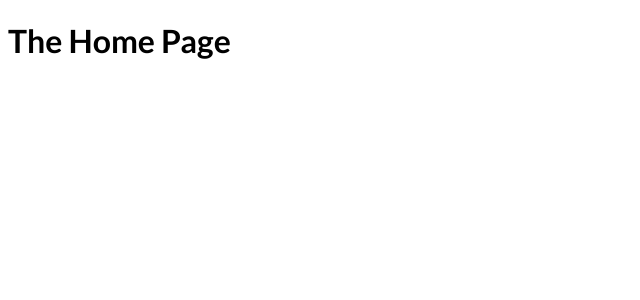
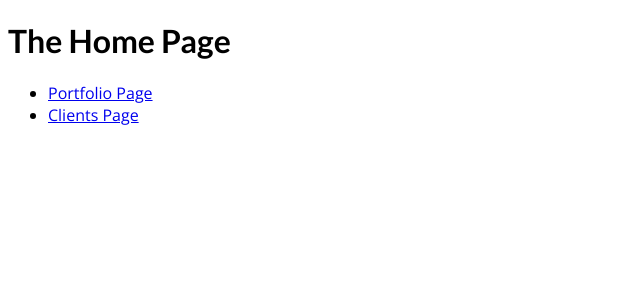
Before and after one commit to mfilejecki/nextjs-course, a Next.js app in the folder file-based-routing/: page / in a window 1280 px wide. Shown: the top 300 px of the page, without its empty margins (0-640 px from the left). Built offline with nearby package versions, Linux system fonts and the light colour scheme.

Commit message:
navigating with Link component

```diff
--- a/file-based-routing/pages/index.js
+++ b/file-based-routing/pages/index.js
@@ -1,9 +1,18 @@
 import React from "react";
+import Link from "next/link";
 
 const HomePage = () => {
   return (
     <div>
       <h1>The Home Page</h1>
+      <ul>
+        <li>
+          <Link href="/portfolio">Portfolio Page</Link>
+        </li>
+        <li>
+          <Link href="/clients">Clients Page</Link>
+        </li>
+      </ul>
     </div>
   );
 };
```
